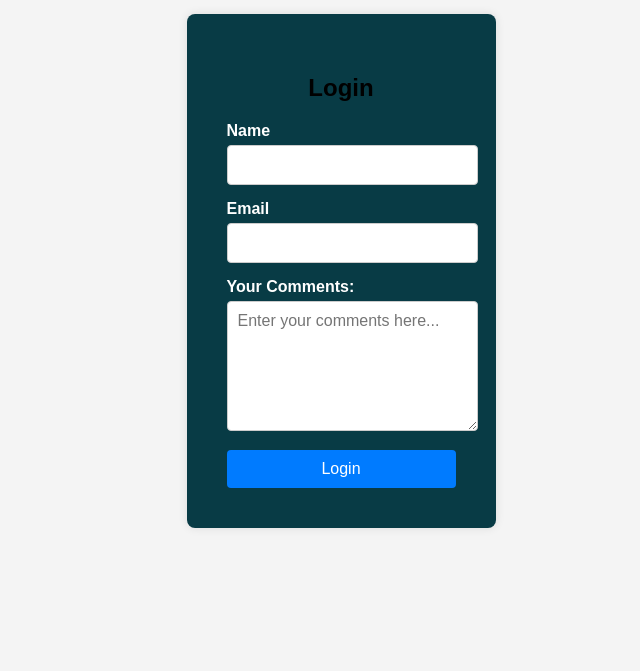
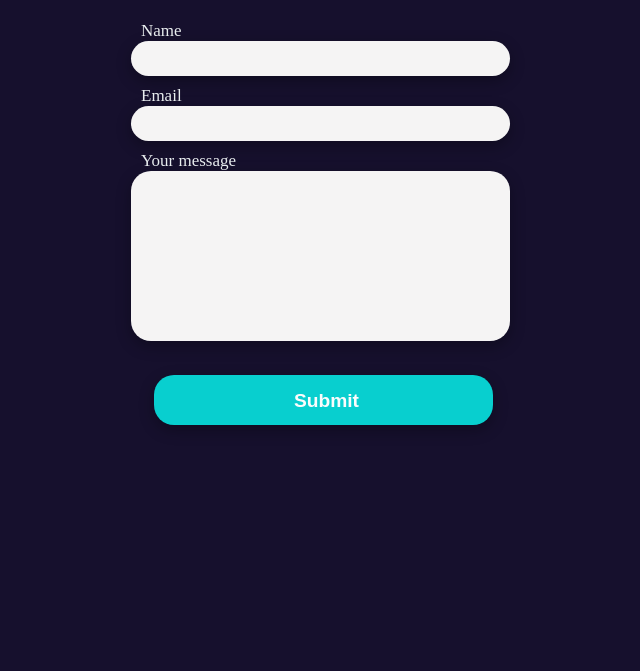
Before and after one commit to NadiaNoori/portfolio, a plain HTML site: page form.html in a window 1280 px wide. Shown: the part 129-800 px from the top of the page, without its empty margins (299-939 px from the left). Drawn offline with Linux system fonts and the light colour scheme.

Commit message:
add some color style on form

```diff
--- a/form.css
+++ b/form.css
@@ -1,79 +1,131 @@
-/* General Styles */
 body {
-    font-family: Arial, sans-serif;
-    background-color: #f4f4f4;
-    display: flex;
-    justify-content: center;
-    align-items: center;
-    height: 100vh;
     margin: 0;
+    font-family: 'Times New Roman', Times, serif;
+    background-color: rgba(15, 9, 39, 0.968);
+    color: #fff;
 }
 
-/* Container for the login form */
-.login-container {
-    background-color:  rgba(1, 53, 63, 0.968);
-    padding: 40px;
-    border-radius: 8px;
-    box-shadow: 0 0 10px rgba(0, 0, 0, 0.1);
+.contact-section {
+    display: flex;
+    justify-content: space-between;
+    padding: 50px;
+    max-width: 1200px;
+    margin: 0 auto;
 }
 
-/* Styles for the form */
-.login-form {
+.contact-info {
+    flex: 1;
+    padding-right: 50px;
+}
+
+.contact-info h2 {
+    color: #16e4de;
+    font-size: 2em;
+    margin-bottom: 20px;
+    margin-left: 468px;
+}
+
+.contact-info p {
+    font-size: 1.2em;
+    line-height: 1.6;
+}
+
+.contact-details {
+    margin-top: 20px;
+}
+
+.contact-details p {
+    display: flex;
+    align-items: center;
+    font-size: 1.1em;
+    margin: 10px 0;
+}
+.contact-details i {
+    margin-right: 10px;
+    font-size: 1.3em;
+}
+.contact-form {
+    flex: 1;
+}
+
+.contact-form form {
     display: flex;
     flex-direction: column;
 }
 
-/* Form heading */
-.login-form h2 {
-    margin-bottom: 20px;
-    font-size: 24px;
-    text-align: center;
+.input-box {
+    position: relative;
+    margin-bottom: 30px;
 }
 
-/* Input groups */
-.input-group {
-    margin-bottom: 15px;
+.input-box input,
+.input-box textarea {
+    width: 30%;
+    padding: 10px;
+    font-size: 1.1em;
+    background-color: #f5f4f4;
+    border: none;
+    outline: none;
+    border-radius: 20px;
+    padding-left: 20px;
+    padding-right: 20px;
+    color: #fff;
+    box-shadow: 0 5px 15px rgba(0, 0, 0, 0.3);
+    transition: background-color 0.3s ease;
+    margin-left: 380px;
+    height: 15px;
 }
 
-/* Labels */
-.input-group label {
-    display: block;
-    margin-bottom: 5px;
-    font-weight: bold;
-    color: #fff;
+.input-box input:focus,
+.input-box textarea:focus {
+    background-color: #5c5c5c;
 }
 
-/* Input fields */
-.input-group input {
-    width: 100%;
-    padding: 10px;
-    border: 1px solid #ccc;
-    border-radius: 4px;
-    font-size: 16px;
+.input-box label {
+    position: absolute;
+    top: 10px;
+    left: 0px;
+    font-size: 1.1em;
+    pointer-events: none;
+    color: #aaa;
+    transition: 0.3s;
 }
 
-/* Submit button */
-.login-form button {
-    background-color: #007bff;
-    color: #fff;
-    padding: 10px;
-    border: none;
-    border-radius: 4px;
-    cursor: pointer;
-    font-size: 16px;
-    transition: background-color 0.3s ease;
+.input-box input:focus ~ label,
+.input-box textarea:focus ~ label,
+.input-box input:not(:placeholder-shown) ~ label,
+.input-box textarea:not(:placeholder-shown) ~ label {
+    top: -20px;
+    left: 10px;
+    font-size: 17px;
+    color: #e8edee;
+    margin-left: 380px;
 }
 
-/* Hover effect for the button */
-.login-form button:hover {
-    background-color: #0056b3;
+textarea {
+    min-height: 150px;
+    resize: none;
 }
-.input-group textarea {
-    width: 100%;
-    padding: 10px;
-    border: 1px solid #ccc;
-    border-radius: 4px;
-    font-size: 16px;
-    resize: vertical; /* Allows vertical resizing */
-    font-family: inherit;
+
+button {
+    width: 30%;
+    padding: 15px;
+    font-size: 1.2em;
+    background-color: #08cfcf;
+    border: none;
+    border-radius: 20px;
+    cursor: pointer;
+    box-shadow: 0 5px 15px rgba(0, 0, 0, 0.3);
+    transition: background-color 0.3s ease, transform 0.3s ease;
+    margin-left: 403px;
+    color: rgb(252, 252, 252);
+    font-weight: bold;
+    padding-left: 21px;
+    height: 50px;
+    text-emphasis-color: black;
 }
+
+button:hover {
+    background-color: #17c7a8;
+    transform: translateY(-3px);
+}
--- a/form.html
+++ b/form.html
@@ -3,28 +3,32 @@
 <head>
     <meta charset="UTF-8">
     <meta name="viewport" content="width=device-width, initial-scale=1.0">
-    <title>Login Form</title>
+    <title>Contact Form</title>
     <link rel="stylesheet" href="form.css">
 </head>
 <body>
-    <div class="login-container">
-        <form class="login-form">
-            <h2>Login</h2>
-            <div class="input-group">
-                <label for="username">Name</label>
-                <input type="text" id="username" name="username" required>
-            </div>
-            <div class="input-group">
-                <label for="email">Email</label>
-                <input type="email" id="email" name="email" required>
-            </div>
-            <div class="input-group">
-                <label for="comments">Your Comments:</label>
-                <textarea id="comments" name="comments" rows="6" placeholder="Enter your comments here..."></textarea>
-            </div>
+    <div class="contact-section">
+        <div class="contact-info">
+            <h2>Get in touch</h2>
+            <br><br>
+        <div class="contact-form">
+            <form action="#" method="post">
+                <div class="input-box">
+                    <input type="text" name="name" required>
+                    <label>Name</label>
+                </div>
+                <div class="input-box">
+                    <input type="email" name="email" required>
+                    <label>Email</label>
+                </div>
+                <div class="input-box">
+                    <textarea name="message" required></textarea>
+                    <label>Your message</label>
+                </div>
+                <button type="submit" placeholder="Text message...">Submit</button>
+            </form>
+        </div>
+    </div>
 
-            <button type="submit">Login</button>
-        </form>
-    </div>
 </body>
 </html>
```
